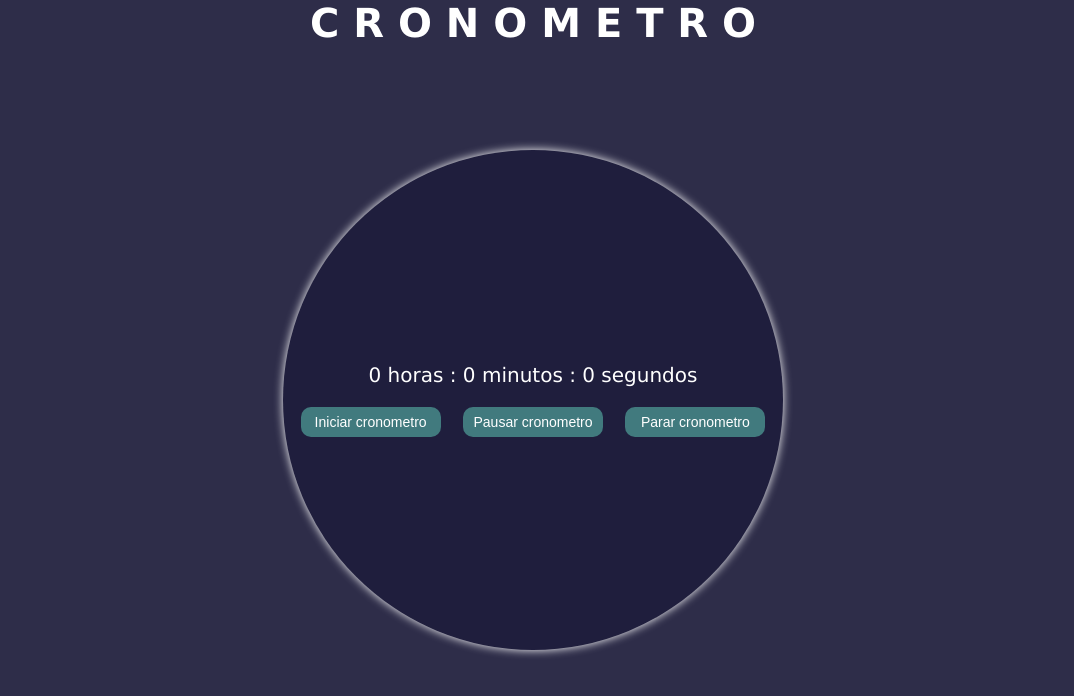
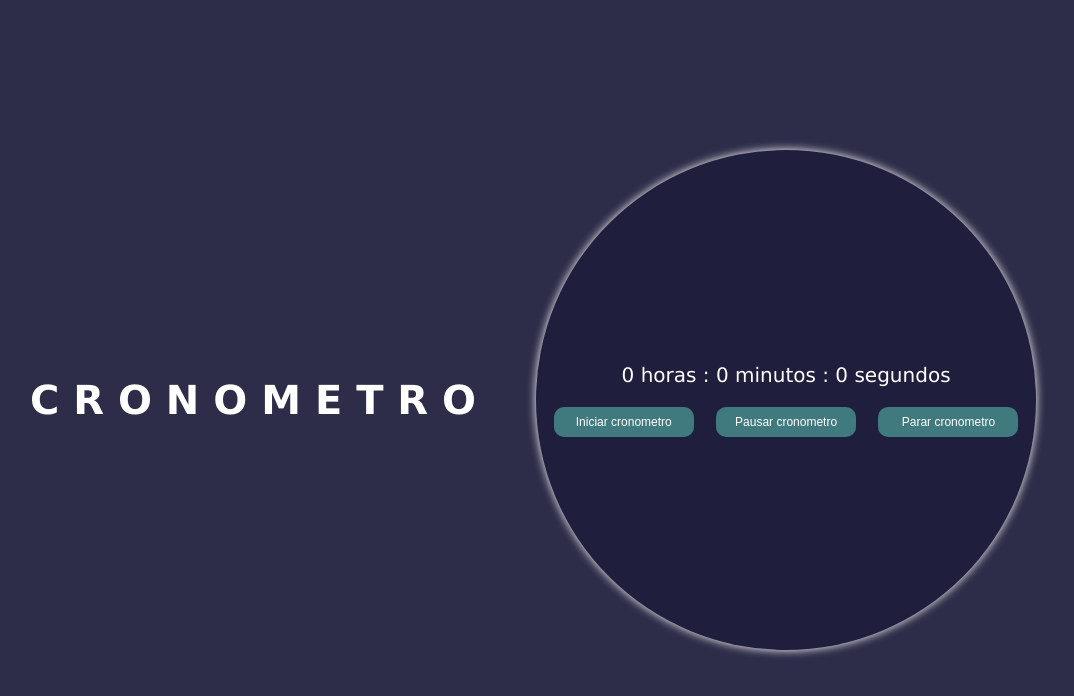
Before and after one commit to samuelescYT/Cronometro, a plain HTML site: page index.html in a window 1280 px wide. Shown: the whole page, without its empty margins (107-1181 px from the left). Drawn offline with nearby package versions, Linux system fonts and the light colour scheme.

Commit message:
se cambio la posicion del titulo y se solucionaron errores

```diff
--- a/index.html
+++ b/index.html
@@ -1,25 +1,35 @@
 <!DOCTYPE html>
 <html lang="es">
     <head>
-    <meta charset="UTF-8">
-    <meta http-equiv="X-UA-Compatible" content="IE=edge">
-    <meta name="viewport" content="width=device-width, initial-scale=1.0">
-    <link rel="stylesheet" href="styles.css">
+        <meta charset="UTF-8" />
+        <meta http-equiv="X-UA-Compatible" content="IE=edge" />
+        <meta name="viewport" content="width=device-width, initial-scale=1.0" />
+        <link rel="stylesheet" href="styles.css" />
+        <link
+            rel="stylesheet"
+            href="https://cdnjs.cloudflare.com/ajax/libs/animate.css/4.1.1/animate.min.css"
+        />
+        <script>
+            src="https://kit.fontawesome.com/be137e345d.js"
+            crossorigin="anonymous"
+        </script>
         <title>Repaso JavaScript</title>
     </head>
     <body>
-    <h1>C R O N O M E T R O</h1>
-    <div class="container">
+        <h1 class="animate__animated animate__fadeInLeft">
+            C R O N O M E T R O
+        </h1>
+        <div class="container animate__animated animate__fadeInRight">
             <p class="texto"></p>
             <div class="buttonContainer">
                 <button onclick="iniciar()" class="iniciar">
-                Iniciar cronometro
+                    <i class="fas fa-play"></i> Iniciar cronometro
                 </button>
                 <button onclick="pausar()" class="pausar">
-                Pausar cronometro
+                    <i class="fas fa-pause"></i> Pausar cronometro
                 </button>
                 <button onclick="parar()" class="parar">
-                Parar cronometro
+                    <i class="fas fa-stop"></i> Parar cronometro
                 </button>
             </div>
         </div>
--- a/main.js
+++ b/main.js
@@ -6,8 +6,9 @@ let intervalo;
 document.querySelector(".texto").innerHTML = horas + " horas : " + minutos + " minutos : " + segundos + " segundos";
 
 function iniciar() {
+    document.querySelector(".iniciar").removeAttribute("onclick");
     document.querySelector(".container").style.transition = ".4s all";
-    document.querySelector(".container").style.boxShadow = "0px 0px 10px #6dd1ff"
+    document.querySelector(".container").style.boxShadow = "0px 0px 10px #6dd1ff";
     intervalo = setInterval(() => {
         segundos++;
         if (segundos == 60) {
@@ -15,23 +16,30 @@ function iniciar() {
             minutos++;
         }
 
-        if(minutos == 60) {
+        if (minutos == 60) {
             minutos = 0;
             horas++;
         }
-
 
         document.querySelector(".texto").innerHTML = horas + " horas : " + minutos + " minutos : " + segundos + " segundos";
     }, 1000);
 }
 
 function pausar() {
+    if (horas == 0 && minutos == 0 && segundos == 0) {
+
+    } else {
         clearInterval(intervalo);
         document.querySelector(".container").style.boxShadow = "0px 0px 10px #ff0"
+    }
 
+    document.querySelector(".iniciar").setAttribute("onclick", "iniciar()");
 }
 
 function parar() {
+    if (horas == 0 && minutos == 0 && segundos == 0) {
+
+    } else {
         clearInterval(intervalo);
         segundos = 0;
         minutos = 0;
@@ -42,3 +50,6 @@ function parar() {
             document.querySelector(".container").style.boxShadow = "0px 0px 10px #fff";
         }, 500);
     }
+
+    document.querySelector(".iniciar").setAttribute("onclick", "iniciar()");
+}
--- a/styles.css
+++ b/styles.css
@@ -9,6 +9,18 @@
     margin: 0;
 }
 
+body::-webkit-scrollbar {
+    width: 0.15rem;
+}
+
+body::-webkit-scrollbar-track {
+    background: #1e1e24;
+}
+
+body::-webkit-scrollbar-thumb {
+    background-clip: #f0f;
+}
+
 body {
     background: var(--background-primary);
     color: #fff;
@@ -17,16 +29,12 @@ body {
     align-items: center;
     justify-content: center;
     height: 100vh;
+    gap: 3rem;
+    overflow: hidden;
 }
 
 h1 {
-    align-self: flex-start;
-    justify-self: flex-start;
-    position: fixed;
-}
-
-header {
-    position: fixed;
+    user-select: none;
 }
 
 .container {
@@ -40,6 +48,7 @@ header {
     justify-content: center;
     flex-direction: column;
     gap: 1em;
+    user-select: none;
 }
 
 .buttonContainer {
@@ -60,7 +69,12 @@ header {
     transition: .3s all;
     margin: 0 8px;
     color: #fff;
-    font-size: .7rem;
+    font-size: .6rem;
     font-weight: 500;
     background: rgb(65, 122, 126);
+    cursor: pointer;
 }
+
+.buttonContainer button:hover {
+    background: rgba(65, 122, 126, .7);
+}
```
Lines whose indentation alone changed are shown as unchanged.
